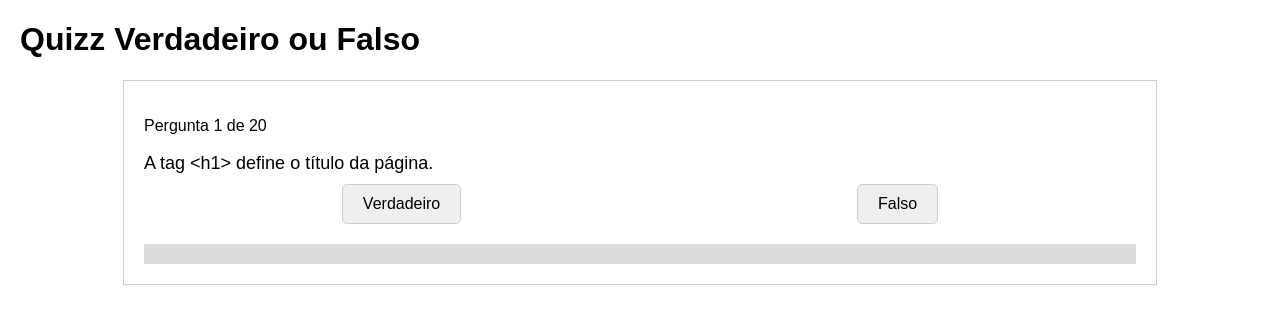
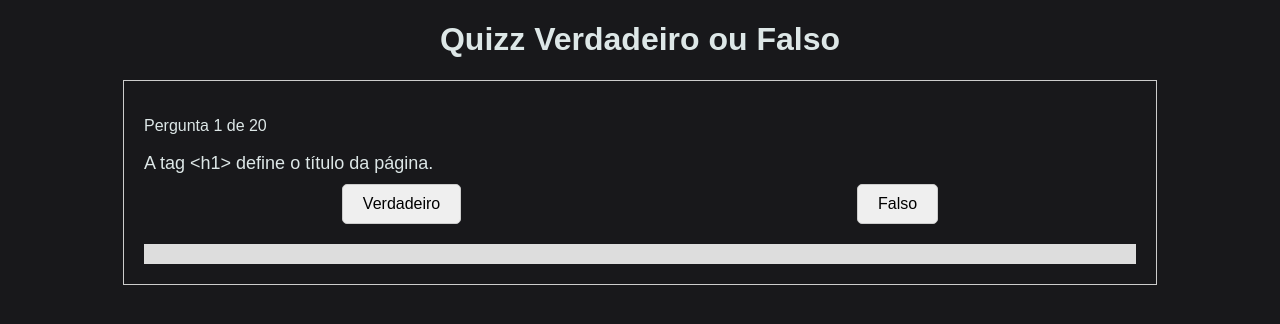
Before and after one commit to guuhferiani/quizz-javascript, a plain HTML site: page index.html in a window 1280 px wide. Drawn offline with Linux system fonts and the light colour scheme.

Commit message:
Add files via upload

```diff
--- a/index.html
+++ b/index.html
@@ -3,11 +3,11 @@
 <head>
   <meta charset="UTF-8">
   <meta name="viewport" content="width=device-width, initial-scale=1.0">
-  <title>Quizz Verdadeiro ou Falso</title>
+  <title>Quizz | Verdadeiro ou Falso</title>
   <link rel="stylesheet" href="style.css">
 </head>
 <body>
-  <h1>Quizz Verdadeiro ou Falso</h1>
+  <h1 class="titulo">Quizz Verdadeiro ou Falso</h1>
   <div id="quiz-container">
     <p id="contador-perguntas"></p>
     <p id="pergunta"></p>
--- a/script.js
+++ b/script.js
@@ -82,7 +82,7 @@ const perguntas = [
     // ... outras perguntas
   ];
 
-  let indicePerguntaAtual = 0;
+let indicePerguntaAtual = 0;
 let acertos = 0;
 
 function mostrarPergunta() {
@@ -133,7 +133,8 @@ function mostrarResultado() {
 
 mostrarPergunta();
 
-document.getElementById("verdadeiro").addEventListener("click", () => {
+document.getElementById("verdadeiro").addEventListener("click", () => { // função anonima
+  // Passar funções como argumentos para outras funções
   verificarResposta(true);
 });
 
--- a/style.css
+++ b/style.css
@@ -1,6 +1,12 @@
 body {
     font-family: sans-serif;
     margin: 20px;
+    background-color: rgb(24 24 27);
+  }
+
+  .titulo {
+    text-align: center;
+    color: #dde7e7;
   }
 
   #quiz-container {
@@ -8,6 +14,7 @@ body {
     padding: 20px;
     width: 80%;
     margin: 0 auto;
+    color: #dde7e7;
   }
 
   #pergunta {
```
